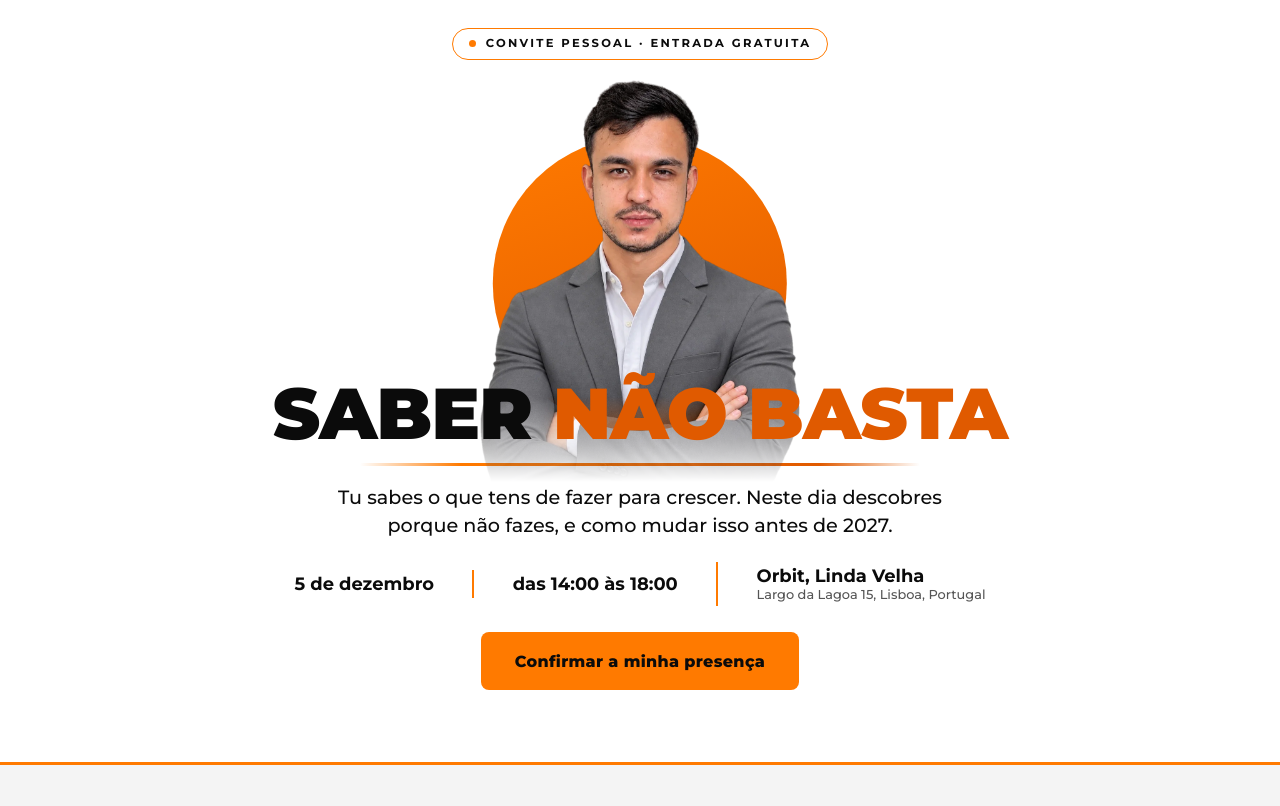
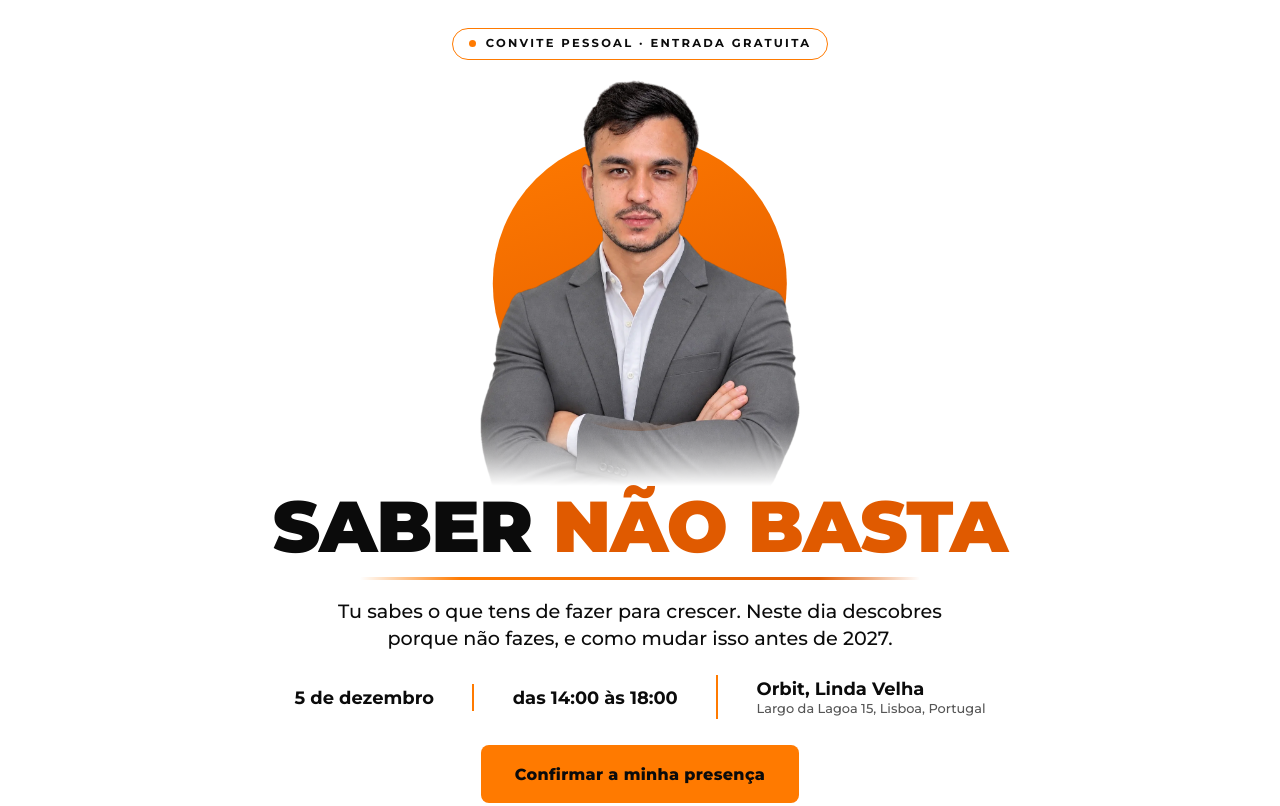
Before and after one commit to siqueirawhelisson-design/saber-nao-basta, a plain HTML site: page convidado/index.html in a window 1280 px wide. Shown: the top 806 px of the page. Drawn offline with Linux system fonts and the light colour scheme.

Commit message:
Convidado: versão de fundo branco, distinta da página paga
Co-Authored-By: Claude Opus 5.5 <noreply@anthropic.com>
Claude-Session: https://claude.ai/code/session_01LfWUhjo5YYte1KUM9tiuot

```diff
--- a/convidado/index.html
+++ b/convidado/index.html
@@ -89,8 +89,9 @@ p{max-width:60ch;text-wrap:pretty}
 /* disco laranja sólido atrás da figura */
 .hero__figura::before{content:"";position:absolute;left:50%;top:14%;width:92%;aspect-ratio:1;border-radius:50%;transform:translateX(-50%);
   background:linear-gradient(160deg,var(--laranja),var(--queimado))}
-.hero__figura img{position:relative;width:100%;-webkit-mask-image:linear-gradient(#000 78%,transparent 99%);mask-image:linear-gradient(#000 78%,transparent 99%)}
-.hero h1{position:relative;margin-top:-10%;font-weight:900;text-transform:uppercase;letter-spacing:-.01em;line-height:.95;
+.hero__figura img{position:relative;width:100%;-webkit-mask-image:linear-gradient(#000 84%,transparent 100%);mask-image:linear-gradient(#000 84%,transparent 100%)}
+/* no fundo branco o título não sobrepõe a foto: fica limpo por baixo */
+.hero h1{position:relative;margin-top:6px;font-weight:900;text-transform:uppercase;letter-spacing:-.01em;line-height:.95;
   font-size:clamp(2.5rem,11.5vw,5rem)}
 .hero h1 span{display:block}
 .hero .filete{margin:16px auto 0;width:min(56%,560px)}
```
